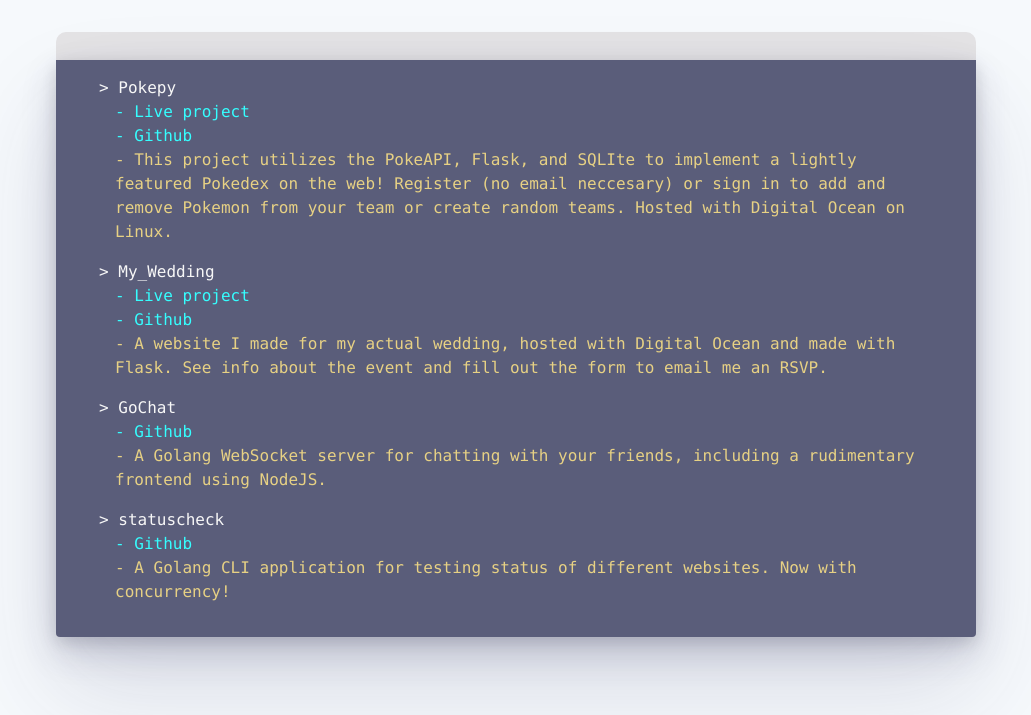
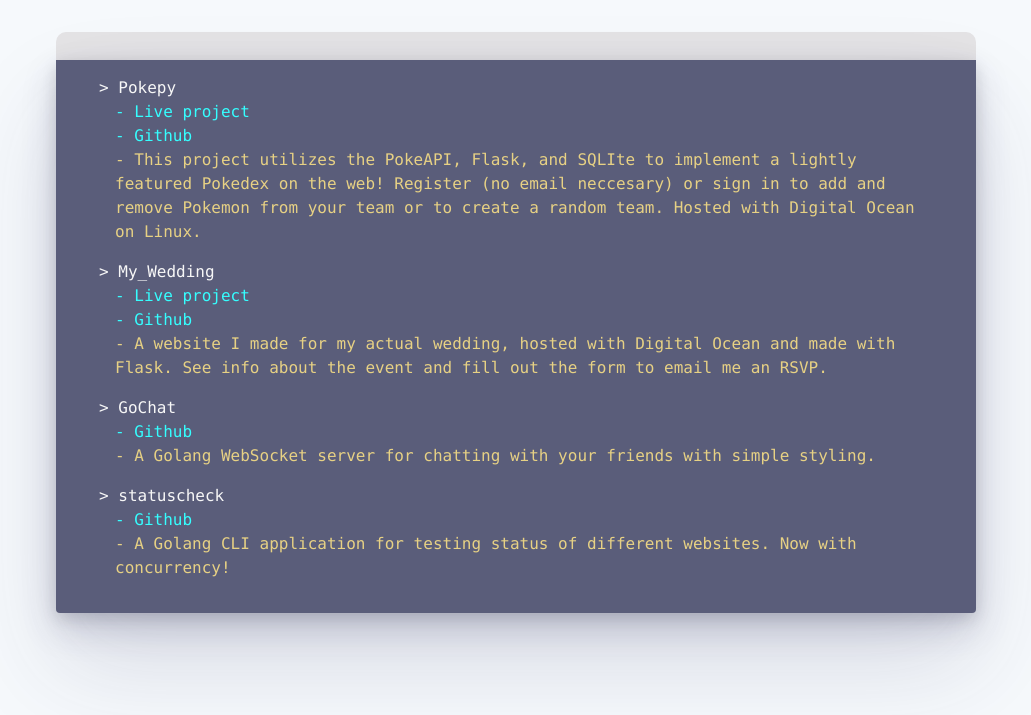
Before and after one commit to smbirch/smbirch.com, a Flask app: page / in a window 1280 px wide. Shown: the part 322-1037 px from the top of the page, without its empty margins (124-1155 px from the left). Run offline with Flask 3, Linux system fonts and the light colour scheme.

Commit message:
updating content

```diff
--- a/templates/index.html
+++ b/templates/index.html
@@ -30,7 +30,7 @@
           >- Github</a
         >
       </div>
-      <div class="project-info"><p>- This project utilizes the PokeAPI, Flask, and SQLIte to implement a lightly featured Pokedex on the web! Register (no email neccesary) or sign in to add and remove Pokemon from your team or create random teams. Hosted with Digital Ocean on Linux.</div>
+      <div class="project-info"><p>- This project utilizes the PokeAPI, Flask, and SQLIte to implement a lightly featured Pokedex on the web! Register (no email neccesary) or sign in to add and remove Pokemon from your team or to create a random team. Hosted with Digital Ocean on Linux.</div>
 
       <div class="project-title">&gt; My_Wedding</div>
       <div class="project-info">
@@ -57,7 +57,7 @@
           >- Github</a
         >
       </div>
-      <div class="project-info"><p>- A  Golang WebSocket server for chatting with your friends, including a rudimentary frontend using NodeJS.</div>
+      <div class="project-info"><p>- A  Golang WebSocket server for chatting with your friends with simple styling.</div>
 
         <div class="project-title">&gt; statuscheck</div>
         <div class="project-info">
```
